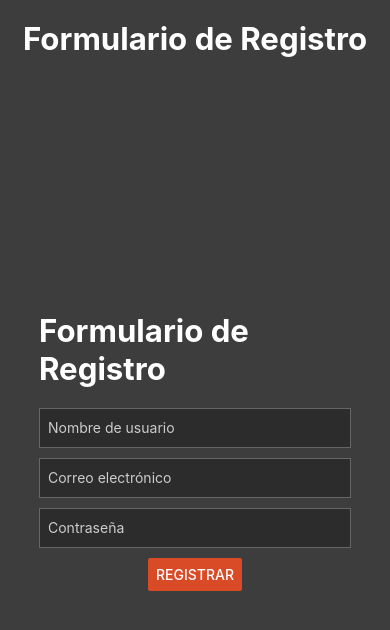
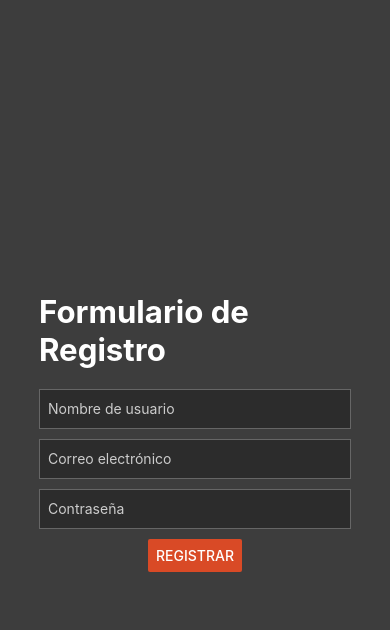
Before and after one commit to 4tsc/Alpha-Ruby, a React Native app in the folder Alpha Ruby/: screen /Register in a window 390 px wide. Shown: the top 630 px of the page. Built offline with nearby package versions, Linux system fonts and the light colour scheme.

Commit message:
si
cambio en el src del registro

```diff
--- a/Alpha Ruby/app/app.tsx
+++ b/Alpha Ruby/app/app.tsx
@@ -4,7 +4,7 @@ import { createNativeStackNavigator } from '@react-navigation/native-stack';
 
 
 import HomeScreen from '../components/RegisterForm'; // Importa tu pantalla principal
-import RegisterScreen from './(tabs)/register'; // Importa tu pantalla de registro
+import RegisterScreen from '../src/screens/register'; // Importa tu pantalla de registro
 import DeckManagementScreen from '../screens/DeckManagementScreen';  // Importar la nueva pantalla
 
 // Crea una instancia de la pila de navegación
--- a/Alpha Ruby/expo-env.d.ts
+++ /dev/null
@@ -1,3 +0,0 @@
-/// <reference types="expo/types" />
-
-// NOTE: This file should not be edited and should be in your git ignore
--- a/Alpha Ruby/src/screens/registerScreen.tsx
+++ b/Alpha Ruby/src/screens/registerScreen.tsx
@@ -7,7 +7,7 @@ const { width, height } = Dimensions.get('window');
 const RegisterScreen = () => {
   return (
     <ScrollView contentContainerStyle={styles.container}>
-      <Text style={[styles.title, { fontSize: width * 0.08 }]}>Formulario de Registro</Text>
+      <Text style={[styles.title, { fontSize: width * 0.08 }]}></Text>
       <RegisterForm />
     </ScrollView>
   );
```
